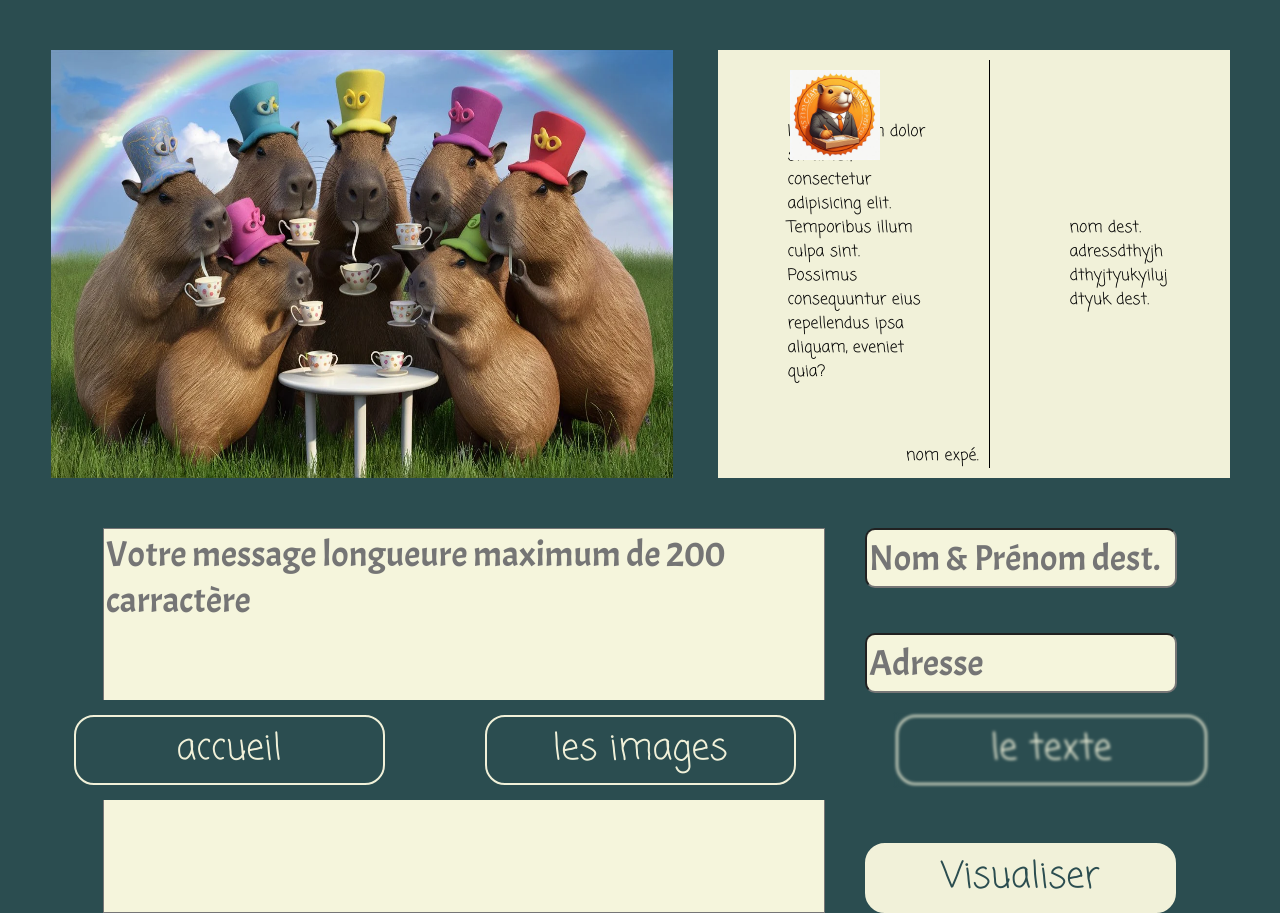
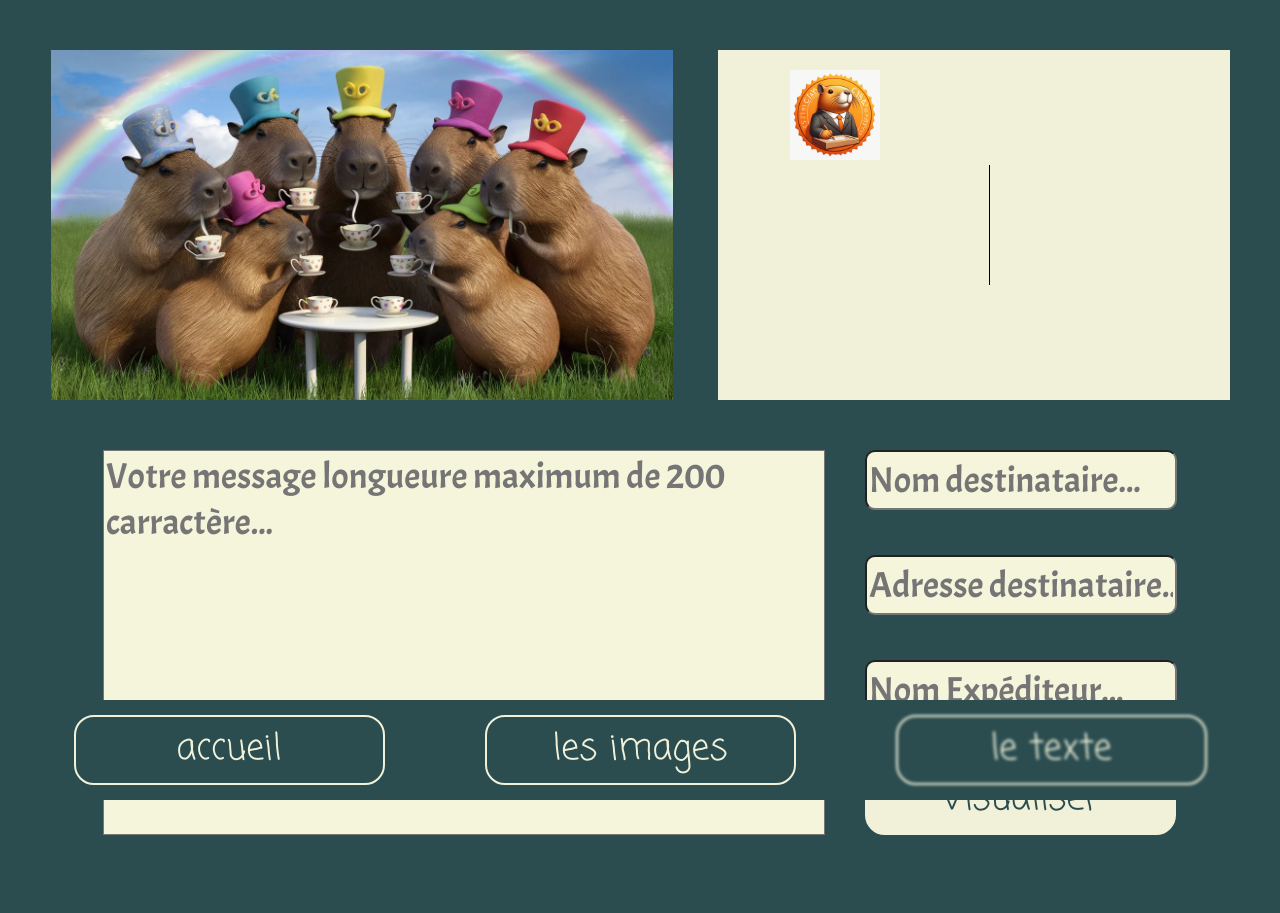
Before and after one commit to Pas-nou/CardVentures, a React (Vite) app in the folder cardventures/: page /face-arriere in a window 1280 px wide. After the commit the page ends 835 px from the top, so only its background shows below. Built offline with nearby package versions, Linux system fonts and the light colour scheme.

Commit message:
composant FaceArriere près a recevoir l'image, passage de props via le context information transmise au composant visualisation reussi avec succes✨

```diff
--- a/cardventures/src/App.jsx
+++ b/cardventures/src/App.jsx
@@ -1,22 +1,13 @@
 import { Outlet } from "react-router-dom";
+import AppProvider from "./AppProvider";
 import "./App.css";
-import TextContext from "./context/Context";
-import { useState } from "react";
 
 function App() {
-  const [messageContext, setMessageContext] = useState("ici msg")
-  console.log(messageContext)
-  return (
-    <TextContext.Provider
-    value={{
-      messageContext: messageContext,
-      setMessageContext: setMessageContext,
-    }}
-    >
-      <Outlet />
-    </TextContext.Provider>
-
-  );
+    return (
+        <AppProvider>
+            <Outlet />
+        </AppProvider>
+    );
 }
 
 export default App;
--- /dev/null
+++ b/cardventures/src/AppProvider.jsx
@@ -0,0 +1,23 @@
+import { useState } from 'react';
+import { TextContext, NameContext, AddressContext, DestContext } from './context/Context';
+
+const AppProvider = ({ children }) => {
+  const [messageContext, setMessageContext] = useState("");
+  const [nameContext, setNameContext] = useState("");
+  const [addressContext, setAddressContext] = useState("");
+  const [destContext, setDestContext] = useState("");
+
+  return (
+    <TextContext.Provider value={{ messageContext, setMessageContext }}>
+      <NameContext.Provider value={{ nameContext, setNameContext }}>
+        <AddressContext.Provider value={{ addressContext, setAddressContext }}>
+          <DestContext.Provider value={{ destContext, setDestContext }}>
+            {children}
+          </DestContext.Provider>
+        </AddressContext.Provider>
+      </NameContext.Provider>
+    </TextContext.Provider>
+  );
+};
+
+export default AppProvider;
--- a/cardventures/src/components/PreviewCard.jsx
+++ b/cardventures/src/components/PreviewCard.jsx
@@ -1,6 +1,17 @@
+import { useContext } from "react";
+import { TextContext, NameContext, AddressContext, DestContext } from "../context/Context";
+
+
 import "../styles/preview-card.css";
 
+
 function PreviewCard() {
+    const { messageContext } = useContext(TextContext);
+const { nameContext } = useContext(NameContext);
+const { addressContext } = useContext(AddressContext);
+const { destContext } = useContext(DestContext);
+
+
     return (
         <section className="section-preview">
             <div className="carte-preview carte-preview-l">
@@ -13,8 +24,8 @@ function PreviewCard() {
 
             <div className="carte-preview carte-preview-r">
                 <div className="preview-msg preview-msg-l">
-                    <p className="p-msg">Lorem ipsum dolor sit amet, consectetur adipisicing elit. Temporibus illum culpa sint. Possimus consequuntur eius repellendus ipsa aliquam, eveniet quia?</p>
-                    <p className="p-name">nom expé.</p>
+                    <p className="p-msg">{messageContext}</p>
+                    <p className="p-name">{nameContext}</p>
                 </div>
                 <div className="preview-msg preview-msg-r">
                     <img
@@ -22,8 +33,8 @@ function PreviewCard() {
                         src="..\src\assets\TIMBRE.webp"
                         alt="timbre"
                     />
-                    <p>nom dest.</p>
-                    <p className="p-addres">adressdthyjhdthyjtyukyilujdtyuk dest.</p>
+                    <p>{destContext}</p>
+                    <p className="p-addres">{addressContext}</p>
                 </div>
             </div>
         </section>
@@ -31,3 +42,4 @@ function PreviewCard() {
 }
 
 export default PreviewCard;
+// {message}
--- a/cardventures/src/components/TextCard.jsx
+++ b/cardventures/src/components/TextCard.jsx
@@ -1,22 +1,40 @@
 import { NavLink } from "react-router-dom";
-import { useContext, useState } from "react";
-import TextContext from "../context/Context";
+import { useContext } from "react";
+import {
+    TextContext,
+    NameContext,
+    AddressContext,
+    DestContext,
+} from "../context/Context";
 import "../styles/TextCard.css";
 
 function TextCard() {
     const { messageContext, setMessageContext } = useContext(TextContext);
-    const [message, setMessage] = useState("messageContext");
-    console.log("%c⧭", "color: #ff0000", messageContext);
+    const { nameContext, setNameContext } = useContext(NameContext);
+    const { addressContext, setAddressContext } = useContext(AddressContext);
+    const { destContext, setDestContext } = useContext(DestContext);
+
     const changeMsg = (event) => {
         setMessageContext(event.target.value);
-        setMessage(event.target.value);
     };
-    console.log(message);
+
+    const changeDest = (event) => {
+        setDestContext(event.target.value);
+    };
+
+    const changeAdress = (event) => {
+        setAddressContext(event.target.value);
+    };
+
+    const changeName = (event) => {
+        setNameContext(event.target.value);
+    };
+
     return (
         <div className="card-text">
             <div className="champs-msg">
                 <textarea
-                    placeholder="Votre message longueure maximum de 200 carractère "
+                    placeholder="Votre message longueure maximum de 200 carractère... "
                     id="message-card"
                     name="message card"
                     rows="15"
@@ -29,23 +47,23 @@ function TextCard() {
                 <input
                     className="input-text"
                     name="lastName, firstName"
-                    placeholder="Nom & Prénom dest."
+                    placeholder="Nom destinataire..."
                     maxLength="25"
-
+                    onChange={changeDest}
                 />
                 <input
                     className="input-text"
                     name="adress"
-                    placeholder="Adresse"
+                    placeholder="Adresse destinataire..."
                     maxLength="70"
-
+                    onChange={changeAdress}
                 />
                 <input
                     className="input-text"
                     name="lastName, firstName, sender"
-                    placeholder="Nom & Prénom Expé."
+                    placeholder="Nom Expéditeur..."
                     maxLength="25"
-
+                    onChange={changeName}
                 />
                 <NavLink to="/visualisation">
                     <button className="button"> Visualiser </button>
--- a/cardventures/src/context/Context.jsx
+++ b/cardventures/src/context/Context.jsx
@@ -1,5 +1,6 @@
 import { createContext } from "react";
 
-const TextContext = createContext();
-
-export default TextContext;
+export const TextContext = createContext();
+export const NameContext = createContext();
+export const AddressContext = createContext();
+export const DestContext = createContext();
--- a/cardventures/src/pages/FaceArriere.jsx
+++ b/cardventures/src/pages/FaceArriere.jsx
@@ -1,12 +1,25 @@
+import { useState } from "react";
 import TextCard from "../components/TextCard";
 import Footer from "../components/Footer";
 import PreviewCard from "../components/PreviewCard";
 
 function FaceArriere() {
+    const [name, setName] = useState("");
+    const [adress, setAdress] = useState("");
+    const [dest, setDest] = useState("");
+
     return (
         <>
-            <PreviewCard />
-            <TextCard />
+            <PreviewCard
+                name={name}
+                adress={adress}
+                dest={dest}
+            />
+            <TextCard
+                setName={setName}
+                setAdress={setAdress}
+                setDest={setDest}
+            />
             <Footer />
         </>
     );
--- a/cardventures/src/pages/Visualisation.jsx
+++ b/cardventures/src/pages/Visualisation.jsx
@@ -1,11 +1,14 @@
 import Footer from "../components/Footer";
+import PreviewCard from "../components/PreviewCard";
 
-function Visualisation(){
-    return(
 
-        <Footer />
-
-    )
+function Visualisation() {
+    return (
+        <>
+            <PreviewCard />
+            <Footer />
+        </>
+    );
 }
 
 export default Visualisation;
--- a/cardventures/src/styles/footer.css
+++ b/cardventures/src/styles/footer.css
@@ -31,5 +31,5 @@ footer {
 
 .active {
     pointer-events: none;
-    color: rgb(170, 169, 169);
-    filter: blur(1.5px);}
+    filter: blur(1.5px);
+}
```
